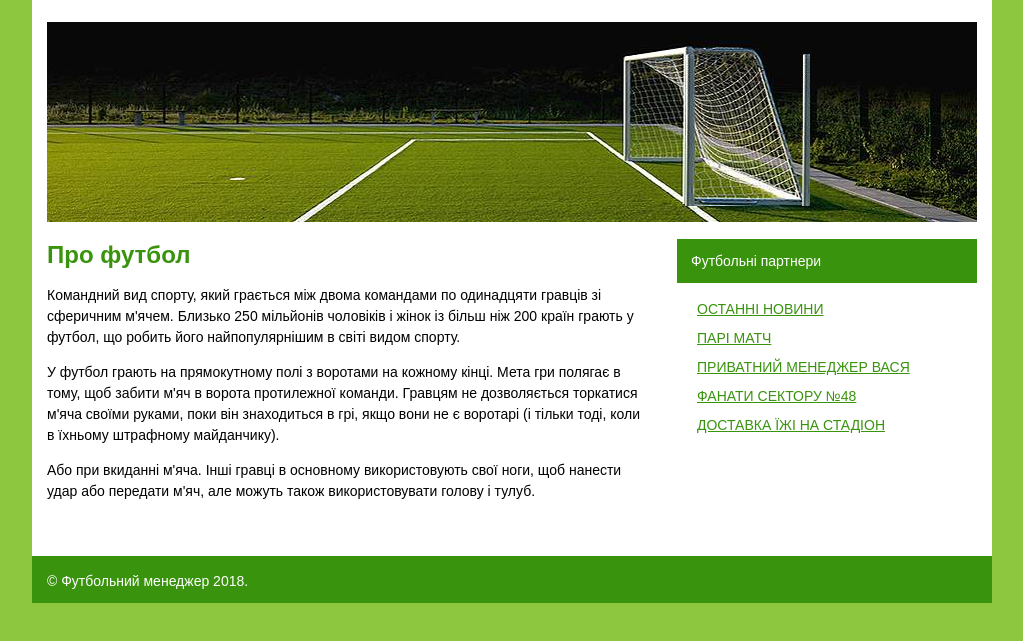
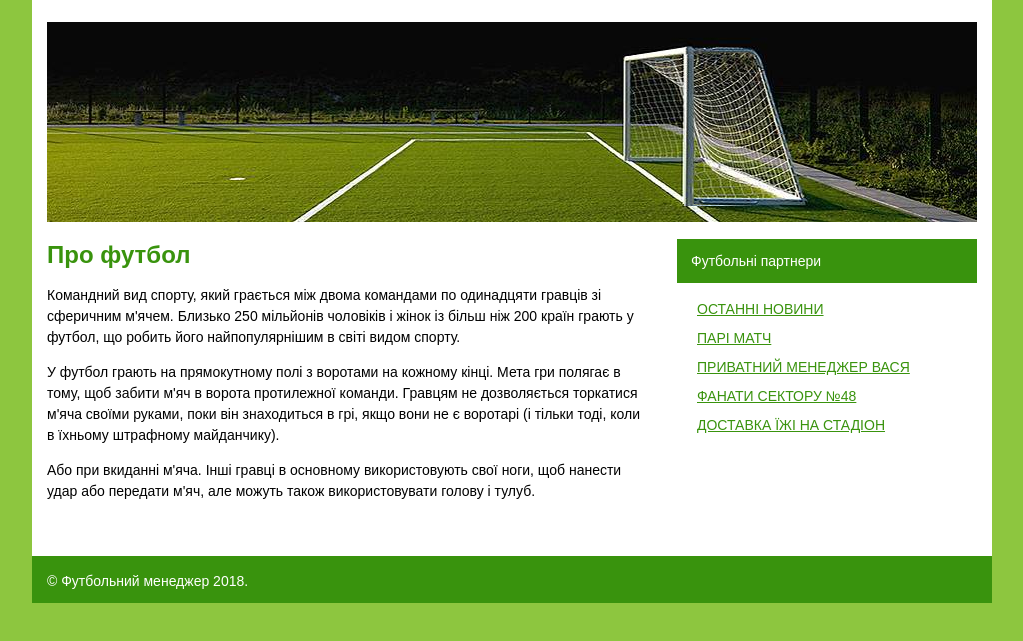
Before and after one commit to kostyantinkaschko/maneger, a plain HTML site: page index.html in a window 1280 px wide. Shown: the part 131-772 px from the top of the page, without its empty margins (128-1151 px from the left). Drawn offline with Linux system fonts and the light colour scheme.

Commit message:
stanga -width

```diff
--- a/css/style.css
+++ b/css/style.css
@@ -81,9 +81,9 @@ body{
 .slider:before{
     content: "";
     position: absolute;
-    width: 125px;
+    width: 117px;
     height: 153px;
-    right: 167px;
+    right: 176px;
     top: 31px;
     background-image: url(../img/stanga.png);
     z-index: 2;
```
